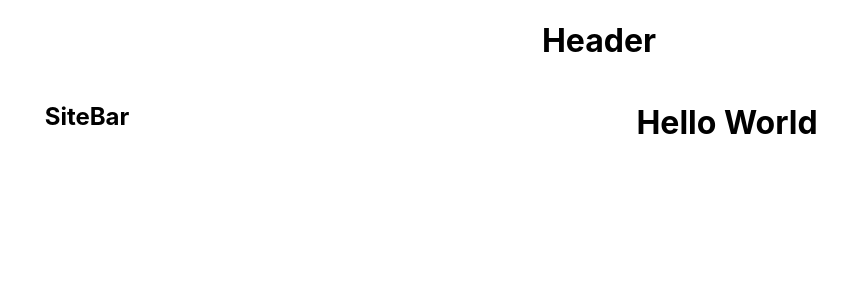
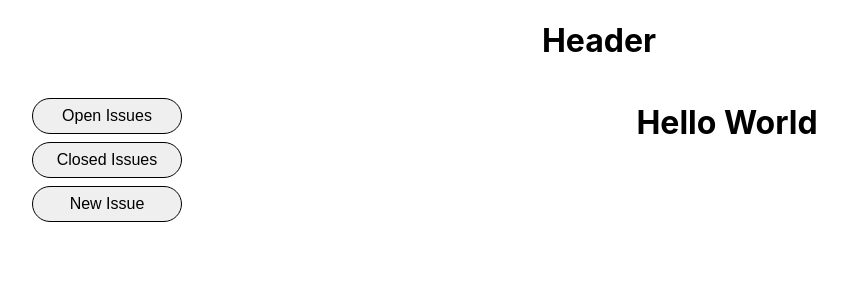
Before and after one commit to MauriceOppenberger/Issue-Tracker, a React (Create React App) app: page / in a window 1280 px wide. Shown: the top 300 px of the page, without its empty margins (41-888 px from the left). Built offline with nearby package versions, Linux system fonts and the light colour scheme.

Commit message:
setup react-router and sidebar component

```diff
--- a/src/App.js
+++ b/src/App.js
@@ -1,15 +1,20 @@
 import React from "react";
+import { BrowserRouter as Router, Route, Switch } from "react-router-dom";
+
 import "./App.css";
 import Layout from "./components/Layout";
 
 function App() {
   return (
     <div className="App">
-      <Layout>
-        <div className="main-content">
-          <h1>Hello World</h1>
-        </div>
-      </Layout>
+      <Router>
+        <Layout>
+          <Switch>
+            <Route exact path="/" render={() => <h1>Hello World</h1>} />
+            <Route exact path="/list" render={() => <h1>Hello List</h1>} />
+          </Switch>
+        </Layout>
+      </Router>
     </div>
   );
 }
--- a/src/components/Layout.js
+++ b/src/components/Layout.js
@@ -1,5 +1,6 @@
 import React from "react";
-import LayoutWrapper from "./styles/layout";
+import LayoutWrapper from "./styles/LayoutWrapper";
+import Sidebar from "./Sidebar";
 const Layout = ({ children }) => {
   return (
     <LayoutWrapper>
@@ -8,8 +9,8 @@ const Layout = ({ children }) => {
           <h1>Header</h1>
         </div>
         <div className="page-body">
-          <div className="sitebar">
-            <h2>SiteBar</h2>
+          <div className="sidebar">
+            <Sidebar />
           </div>
           <div> {children}</div>
         </div>
--- /dev/null
+++ b/src/components/Sidebar.js
@@ -0,0 +1,25 @@
+import React from "react";
+
+import SidebarWrapper from "./styles/SidebarWrapper";
+
+const Sidebar = () => {
+  return (
+    <SidebarWrapper>
+      <nav className="sidebar-nav">
+        <ul className="nav-list">
+          <li className="nav-item">
+            <button className="btn nav-button">Open Issues</button>
+          </li>
+          <li className="nav-item">
+            <button className="btn nav-button">Closed Issues</button>
+          </li>
+          <li className="nav-item">
+            <button className="btn nav-button">New Issue</button>
+          </li>
+        </ul>
+      </nav>
+    </SidebarWrapper>
+  );
+};
+
+export default Sidebar;
--- /dev/null
+++ b/src/components/styles/LayoutWrapper.js
@@ -0,0 +1,23 @@
+import styled from "styled-components";
+
+const LayoutWrapper = styled.div`
+  .page-body {
+    display: grid;
+    grid-template-columns: 20vw auto;
+  }
+
+  .btn {
+    min-width: 150px;
+    padding: 8px 16px;
+    border: 1px solid;
+    border-radius: 20px;
+    font-size: 1rem;
+  }
+  .btn:hover,
+  .btn:active {
+    background: var(--mainBlack);
+    color: var(--mainWhite);
+  }
+`;
+
+export default LayoutWrapper;
--- /dev/null
+++ b/src/components/styles/SidebarWrapper.js
@@ -0,0 +1,11 @@
+import styled from "styled-components";
+
+const SidebarWrapper = styled.div`
+  .nav-item {
+    margin: 0.5rem;
+    list-style: none;
+    text-decoration: none;
+  }
+`;
+
+export default SidebarWrapper;
--- a/src/components/styles/layout.js
+++ /dev/null
@@ -1,10 +0,0 @@
-import styled from "styled-components";
-
-const LayoutWrapper = styled.div`
-  .page-body {
-    display: grid;
-    grid-template-columns: 20vw auto;
-  }
-`;
-
-export default LayoutWrapper;
--- a/src/index.css
+++ b/src/index.css
@@ -1,13 +1,33 @@
+html {
+  font-family: sans-serif;
+  -ms-text-size-adjust: 100%;
+  -webkit-text-size-adjust: 100%;
+  min-height: 100%;
+}
 body {
   margin: 0;
-  font-family: -apple-system, BlinkMacSystemFont, 'Segoe UI', 'Roboto', 'Oxygen',
-    'Ubuntu', 'Cantarell', 'Fira Sans', 'Droid Sans', 'Helvetica Neue',
+  font-family: -apple-system, BlinkMacSystemFont, "Segoe UI", "Roboto", "Oxygen",
+    "Ubuntu", "Cantarell", "Fira Sans", "Droid Sans", "Helvetica Neue",
     sans-serif;
   -webkit-font-smoothing: antialiased;
   -moz-osx-font-smoothing: grayscale;
+  min-height: 100%;
+}
+
+:root {
+  --primaryColor: #340610;
+  --mainWhite: #fff;
+  --offWhite: #f7f7f7;
+  --mainBlack: #222;
+  --mainGrey: #ececec;
+  --darkGrey: #afafaf;
+  --mainTransition: all 0.3s linear;
+  --mainSpacing: 4px;
+  --lightShadow: 2px 5px 3px 0px rgba(0, 0, 0, 0.5);
+  --darkShadow: 4px 10px 5px 0px rgba(0, 0, 0, 0.5);
 }
 
 code {
-  font-family: source-code-pro, Menlo, Monaco, Consolas, 'Courier New',
+  font-family: source-code-pro, Menlo, Monaco, Consolas, "Courier New",
     monospace;
 }
```
